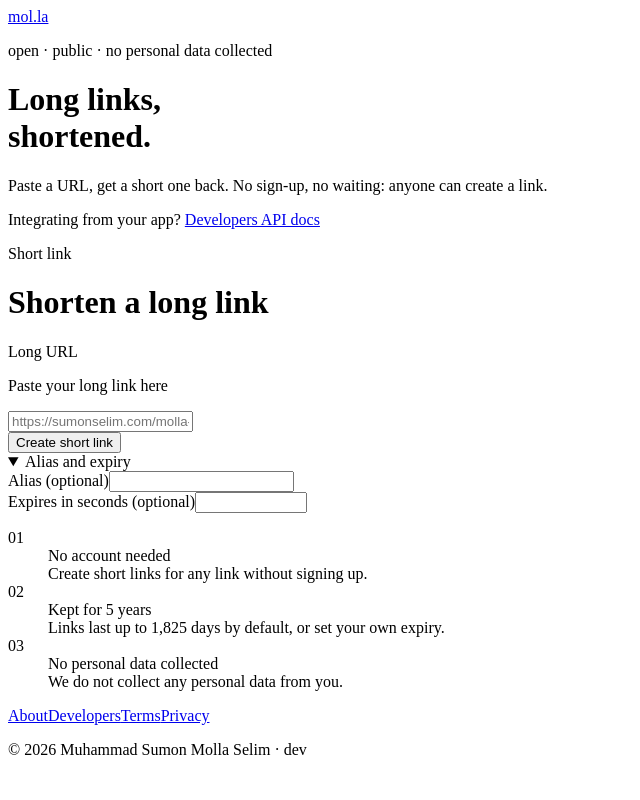
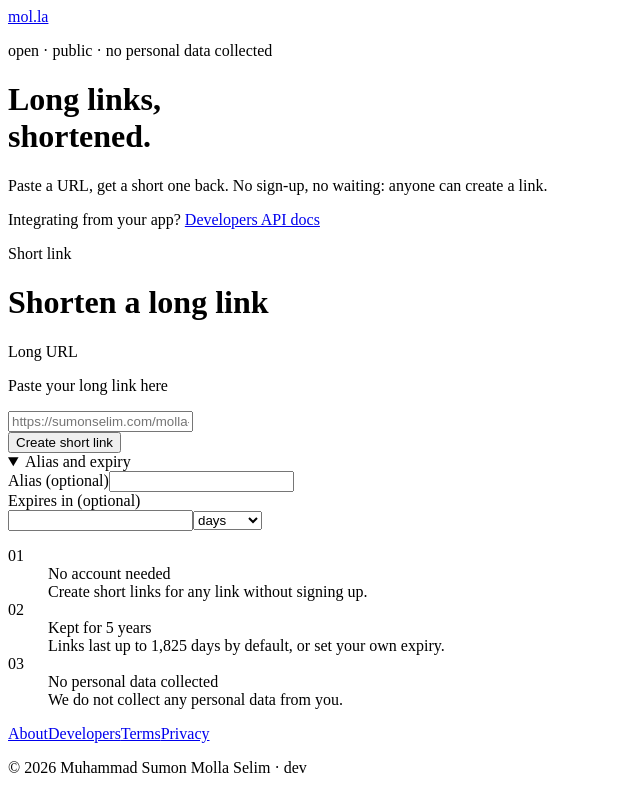
Before and after one commit to SumonMSelim/molla, a React (Vite) app in the folder web/: page / in a window 1280 px wide. Both pictures are taken after a click on the heading "Alias and expiry". Shown: the whole page, without its empty margins (0-640 px from the left). Built offline with nearby package versions, Linux system fonts and the light colour scheme.

Commit message:
feat(web): enter link expiry as minutes, hours or days (#75)
Raw seconds are hard to reason about. The form now takes an amount
plus a unit and converts to seconds for the API, which is unchanged.

```diff
--- a/web/src/api.ts
+++ b/web/src/api.ts
@@ -16,7 +16,7 @@ export type ApiErrorCode =
 export const ERROR_MESSAGES: Record<ApiErrorCode, string> = {
   INVALID_URL: 'URL is not a valid http(s) address.',
   INVALID_ALIAS: 'Alias fails charset or length rules.',
-  INVALID_EXPIRY: 'Expiry must be between 60 and 157680000 seconds.',
+  INVALID_EXPIRY: 'Expiry must be between 1 minute and 5 years.',
   INVALID_REQUEST: 'Request is invalid.',
   ALIAS_TAKEN: 'That alias is already taken.',
   IDEMPOTENCY_CONFLICT: 'Idempotency key was used for a different request.',
--- a/web/src/pages/Create.tsx
+++ b/web/src/pages/Create.tsx
@@ -6,6 +6,9 @@ import { QrCode } from './QrCode.tsx'
 
 const fieldClass =
   'flex h-12 w-full border border-input bg-background px-3.5 text-sm outline-none placeholder:text-muted-foreground focus-visible:border-brand focus-visible:glow'
+
+const EXPIRY_UNITS = { minutes: 60, hours: 3600, days: 86400 } as const
+type ExpiryUnit = keyof typeof EXPIRY_UNITS
 
 type CreatePageProps = {
   selected: string | null
@@ -17,9 +20,11 @@ export function CreatePage({ selected, onOpen, onClear }: CreatePageProps) {
   const urlId = useId()
   const aliasId = useId()
   const expiryId = useId()
+  const expiryUnitId = useId()
   const [longUrl, setLongUrl] = useState('')
   const [alias, setAlias] = useState('')
   const [expiresIn, setExpiresIn] = useState('')
+  const [expiryUnit, setExpiryUnit] = useState<ExpiryUnit>('days')
   const [error, setError] = useState('')
   const [busy, setBusy] = useState(false)
   const [created, setCreated] = useState<StoredLink | null>(null)
@@ -31,7 +36,7 @@ export function CreatePage({ selected, onOpen, onClear }: CreatePageProps) {
     setCopied(false)
     setBusy(true)
     try {
-      const expires_in = expiresIn.trim() === '' ? undefined : Number(expiresIn)
+      const expires_in = expiresIn.trim() === '' ? undefined : Number(expiresIn) * EXPIRY_UNITS[expiryUnit]
       const result = await createLink({
         long_url: longUrl.trim(),
         alias: alias.trim() || undefined,
@@ -132,18 +137,30 @@ export function CreatePage({ selected, onOpen, onClear }: CreatePageProps) {
                   </div>
                   <div className="flex flex-col gap-2">
                     <label className="text-sm font-medium" htmlFor={expiryId}>
-                      Expires in seconds (optional)
+                      Expires in (optional)
                     </label>
+                    <div className="flex gap-2">
                       <input
                         id={expiryId}
-                      name="expires_in"
+                        name="expiry_amount"
                         type="number"
-                      min={60}
-                      max={157680000}
+                        min={1}
                         value={expiresIn}
                         onChange={(e) => setExpiresIn(e.target.value)}
                         className={fieldClass}
                       />
+                      <select
+                        id={expiryUnitId}
+                        aria-label="Expiry unit"
+                        value={expiryUnit}
+                        onChange={(e) => setExpiryUnit(e.target.value as ExpiryUnit)}
+                        className={`${fieldClass} w-auto`}
+                      >
+                        <option value="minutes">minutes</option>
+                        <option value="hours">hours</option>
+                        <option value="days">days</option>
+                      </select>
+                    </div>
                   </div>
                 </div>
               </details>
```
Also changed, not shown: 1 other file (tests, documents, lock files or other folders). Lines whose indentation alone changed are shown as unchanged.
